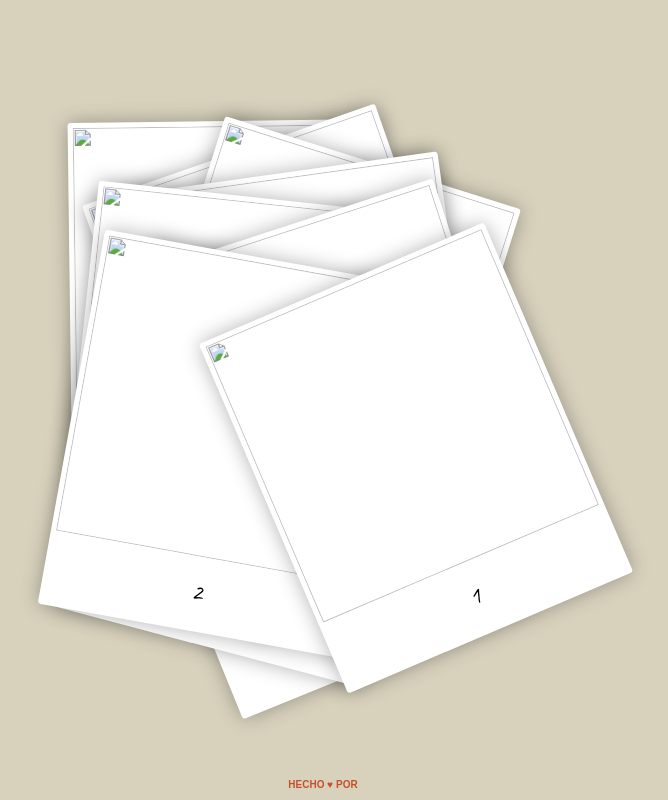
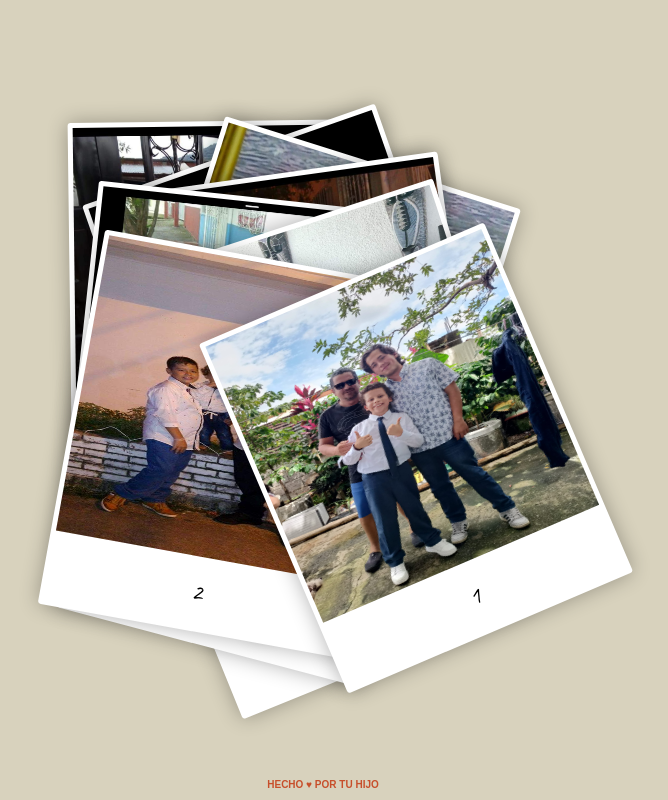
Before and after one commit to gato200308/DiaDelPadre, a plain HTML site: page galeria.html in a window 1280 px wide. Shown: the whole page, without its empty margins (317-985 px from the left). Drawn offline with Linux system fonts and the light colour scheme.

Commit message:
12:00
PRIMER MODIFICACION

```diff
--- a/galeria.html
+++ b/galeria.html
@@ -10,48 +10,48 @@
 <div class="Container">
 
   <div class="Picture">
-    <img class="Picture-img" src="" alt="" />
-    <div class="Picture-note"><span>10 </span></div>
+    <img class="Picture-img" src="img/11.jpg" alt="DiaDelPadre" />
+    <div class="Picture-note"><span>11 </span></div>
   </div>
 
   <div class="Picture">
-    <img class="Picture-img" src="" alt="" />
-    <div class="Picture-note"><span>9 </span></div>
+    <img class="Picture-img" src="img/10.jpg" alt="DiaDelPadre" />
+    <div class="Picture-note"><span>10 </span></div>
   </div>
   <div class="Picture">
-    <img class="Picture-img" src="" alt="" />
+    <img class="Picture-img" src="img/9.jpg" alt="DiaDelPadre" />
+    <div class="Picture-note"><span>9</span></div>
+  </div>
+  <div class="Picture">
+    <img class="Picture-img" src="img/8.jpg" alt="DiaDelPadre" />
     <div class="Picture-note"><span>8</span></div>
   </div>
   <div class="Picture">
-    <img class="Picture-img" src="" alt="" />
+    <img class="Picture-img" src="img/7.jpg" alt="DiaDelPadre" />
     <div class="Picture-note"><span>7</span></div>
   </div>
   <div class="Picture">
-    <img class="Picture-img" src="" alt="" />
+    <img class="Picture-img" src="img/6.jpg" alt="DiaDelPadre" />
     <div class="Picture-note"><span>6</span></div>
   </div>
   <div class="Picture">
-    <img class="Picture-img" src="" alt="" />
+    <img class="Picture-img" src="img/5.jpg" alt="DiaDelPadre" />
     <div class="Picture-note"><span>5</span></div>
   </div>
   <div class="Picture">
-    <img class="Picture-img" src="" alt="" />
+    <img class="Picture-img" src="img/4.jpg" alt="DiaDelPadre" />
     <div class="Picture-note"><span>4</span></div>
   </div>
   <div class="Picture">
-    <img class="Picture-img" src="" alt="" />
+    <img class="Picture-img" src="img/3.jpg" alt="DiaDelPadre" />
     <div class="Picture-note"><span>3</span></div>
   </div>
   <div class="Picture">
-    <img class="Picture-img" src="" alt="" />
-    <div class="Picture-note"><span>3</span></div>
-  </div>
-  <div class="Picture">
-    <img class="Picture-img" src="" alt="" />
+    <img class="Picture-img" src="img/2.jpg" alt="DiaDelPadre" />
     <div class="Picture-note"><span>2</span></div>
   </div>
   <div class="Picture">
-    <img class="Picture-img" src="" alt="" />
+    <img class="Picture-img" src="img/1.jpg" alt="DiaDelPadre" />
     <div class="Picture-note"><span>1</span></div>
   </div>
 </div>
@@ -59,8 +59,8 @@
 <div class='made-with-love'>
   HECHO
    <span>♥</span>
-   POR
-   <a href='https://encoded.pe' target='_blank'></a>
+
+   <a>POR TU HIJO</a>
 
  </div>
   <script  src="./script.js"></script>
```
Also changed, not shown: index.html (+2 -2 lines), img/1.jpg (added), img/10.jpg (added), img/11.jpg (added), img/2.jpg (added), img/3.jpg (added), img/4.jpg (added), img/5.jpg (added), img/6.jpg (added), img/7.jpg (added), img/8.jpg (added), img/9.jpg (added).
